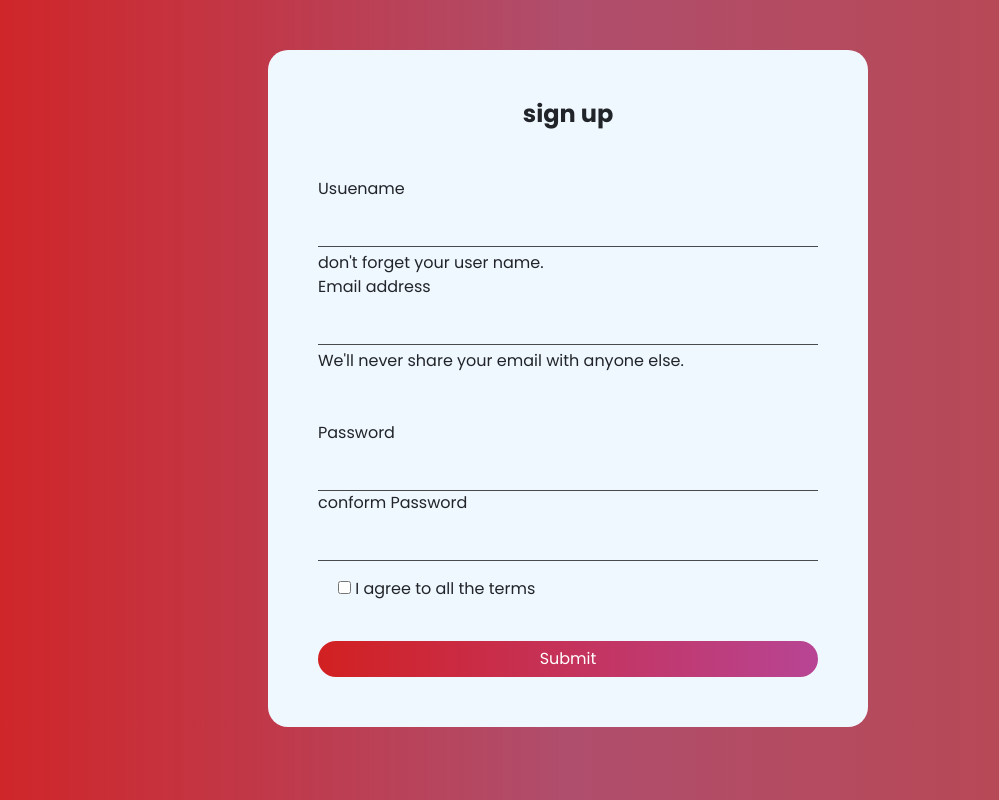
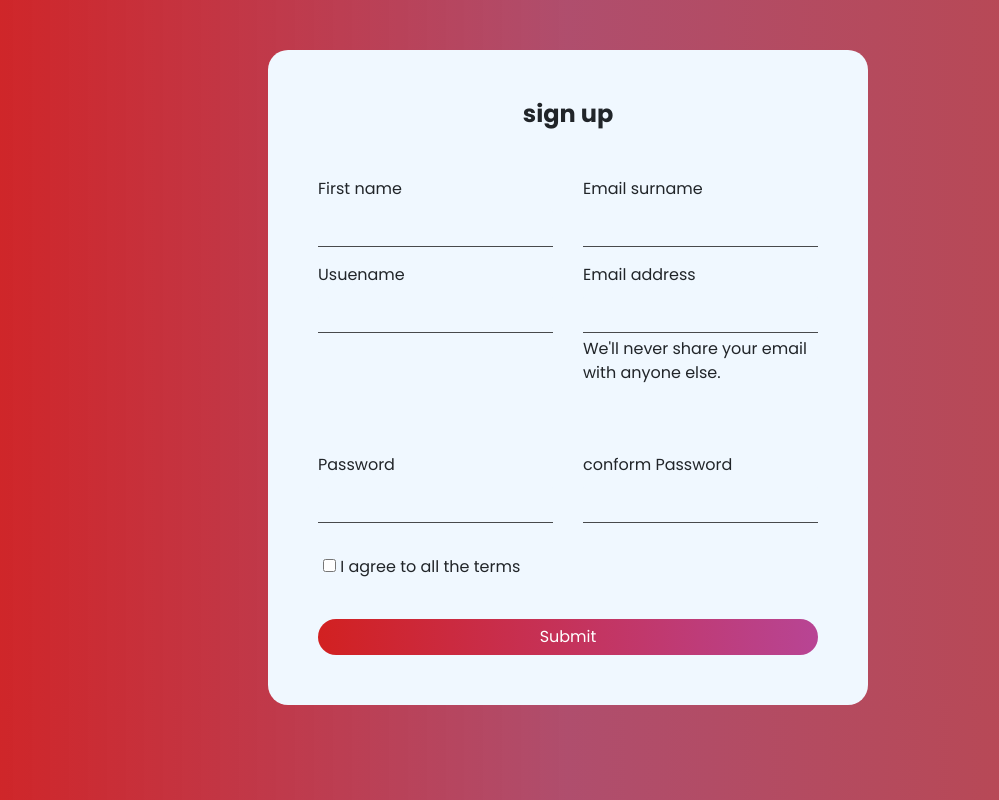
Before and after one commit to melki-khalil/projet-web, a plain HTML site: page sign in/index.html in a window 1280 px wide. Shown: the whole page, without its empty margins (72-1071 px from the left). Drawn offline with nearby package versions, Linux system fonts and the light colour scheme.

Commit message:
modificéation

```diff
--- a/sign in/index.html
+++ b/sign in/index.html
@@ -12,18 +12,37 @@
 
         <form class="mx-auto">
             <h4 class="text-center"> sign up </h4>
-            <div class="mb-3 mt-5">
-              <label for="Usuename" class="form-label">Usuename</label>
-              <input type="text" class="form-control" id="Usuename" aria-describedby="emailHelp">
-              <div id="emailHelp" class="form-text">don't forget your user name.</div>
+            <div class="row mt-5">
 
-              <label for="Email1" class="form-label">Email address</label>
-              <input type="email" class="form-control" id="Email1" aria-describedby="emailHelp">
-              <div id="emailHelp" class="form-text">We'll never share your email with anyone else.</div>
+              <div class="col-md-6 mb-3">
+                <label for="First" class="form-label">First name</label>
+                <input type="text" class="form-control" id="First" aria-describedby="emailHelp">
+                </div>
+                <div class="col-md-6 mb-3">
+                <label for="surname" class="form-label">Email surname</label>
+                <input type="text" class="form-control" id="surname" aria-describedby="emailHelp">
+
+              </div>
+
+
+              <div class="col-md-6 mb-3">
+                <label for="Usuename" class="form-label">Usuename</label>
+                <input type="text" class="form-control" id="Usuename" aria-describedby="emailHelp">
+                </div>
+                <div class="col-md-6 mb-3">
+                <label for="Email1" class="form-label">Email address</label>
+                <input type="email" class="form-control" id="Email1" aria-describedby="emailHelp">
+                <div id="emailHelp" class="my-1">We'll never share your email with anyone else.</div>
+              </div>
             </div>
-            <div class="mb-3 mt-5" btn-group>
+            <div class="row mt-5">
+
+
+              <div class="col-md-6 mb-3">
               <label for="password" class="form-label">Password</label>
               <input type="password" class="form-control" id="password">
+            </div>
+            <div class="col-md-6 mb-3">
               <label for="conform" class="form-label"> conform Password</label>
               <input type="password" class="form-control" id="conform">
             </div>
@@ -31,6 +50,9 @@
               <input type="checkbox" class="btn-outline-primary " id="terms">
               <label class="form-check-label  " for="terms">I agree to all  the terms</label>
             </div>
+          </div>
+
+
             <button type="submit" class="btn btn-primary mt-4">Submit</button>
           </form>
     </div>
--- a/sign in/style.css
+++ b/sign in/style.css
@@ -14,6 +14,7 @@ h4{
 }
 form{
     width:48%;
+
     background-color: aliceblue;
     border-radius: 20px;
     padding: 50px;
@@ -26,7 +27,7 @@ form{
     background: linear-gradient(90deg,rgba(207, 12, 12, 0.912),rgba(168, 18, 118, 0.781));
 }
 .form-control{
-    display: inline;
+    display: inline-block;
     background-color: aliceblue;
     color: rgba(0, 0, 0, 0.7);
     border-bottom-color:rgba(0, 0, 0, 0.7) ;
```
